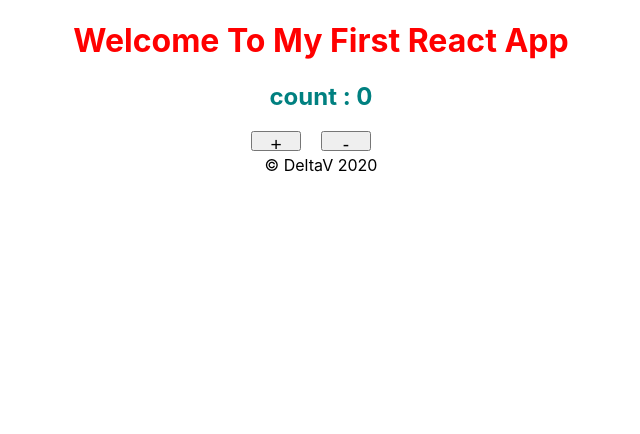
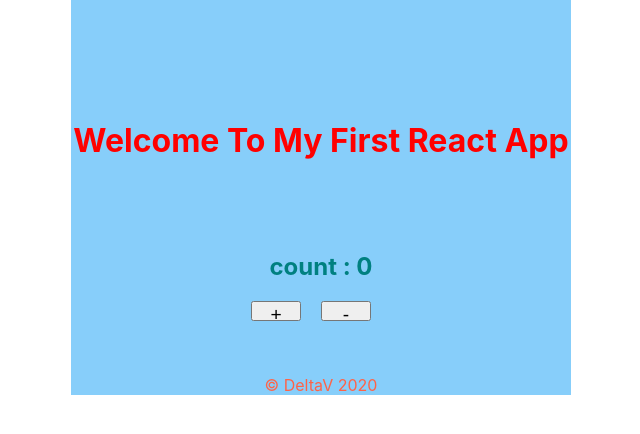
Before and after one commit to sisidjidji/lab31, a React (Create React App) app in the folder lab31/: page / in a window 1280 px wide. Shown: the top 434 px of the page, without its empty margins (319-959 px from the left). Built offline with nearby package versions, Linux system fonts and the light colour scheme.

Commit message:
final submission

```diff
--- a/lab31/src/Componant/Footer.scss
+++ b/lab31/src/Componant/Footer.scss
@@ -0,0 +1,4 @@
+div{
+    padding-top: 50px;
+    color: tomato;
+}
--- a/lab31/src/app.scss
+++ b/lab31/src/app.scss
@@ -1,5 +1,7 @@
 div{
+
     max-width: 500px;
     text-align: center;
     margin: auto;
+    background-color:lightskyblue;
 }
```
